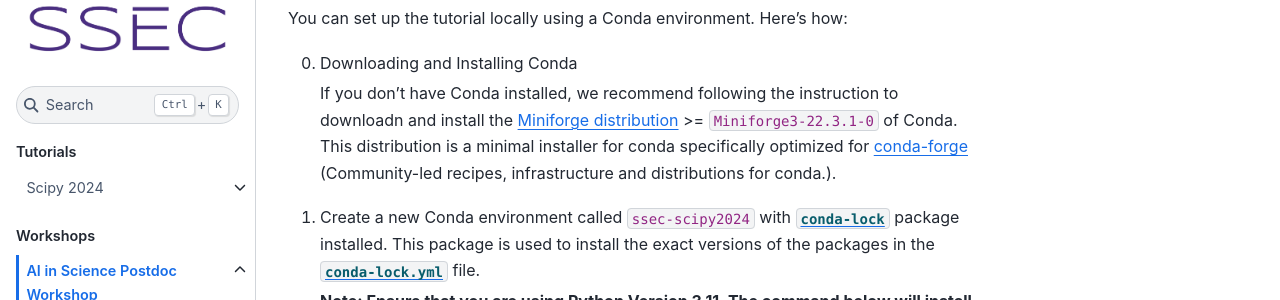
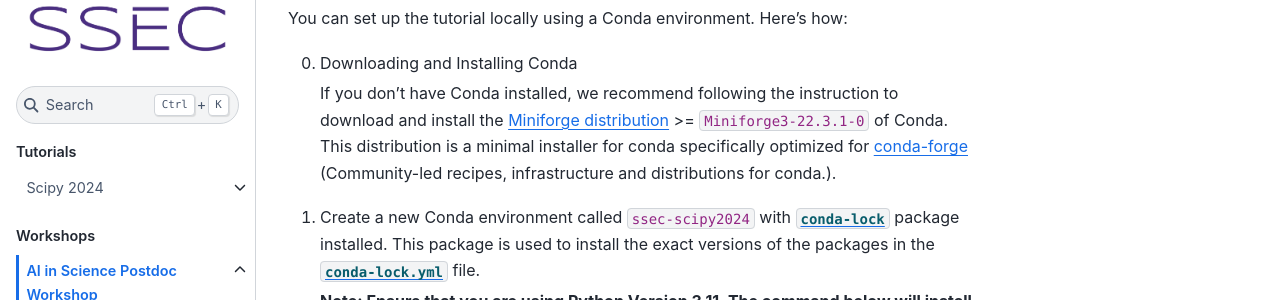
Before and after one commit to uw-ssec/tutorials, a Jupyter Book: the page built from AI_Postdoc_Workshop/module1/setup.md, in a window 1280 px wide and 1400 px high, scrolled down 977 px. Shown: the part 177-477 px from the top of the window. Built offline with Jupyter Book 1.0.4 settings and Sphinx 7.4.7 and the Sphinx Book theme 1.1.4, drawn with Linux system fonts in a browser that asks for light colours; pages that are not in the unit, such as notebooks, are missing from menus; some of the changed text lies outside the part shown.

Commit message:
chore: Proofreading of the AI Postdoc Workshop materials

```diff
--- a/AI_Postdoc_Workshop/module1/setup.md
+++ b/AI_Postdoc_Workshop/module1/setup.md
@@ -51,7 +51,7 @@ You can set up the tutorial locally using a Conda environment. Here's how:
 0. Downloading and Installing Conda
 
    If you don't have Conda installed, we recommend following the instruction to
-   downloadn and install the
+   download and install the
    [Miniforge distribution](https://github.com/conda-forge/miniforge) >=
    `Miniforge3-22.3.1-0` of Conda. This distribution is a minimal installer for
    conda specifically optimized for [conda-forge](https://conda-forge.org/)
```
Also changed, not shown: other parts of AI_Postdoc_Workshop/module1/setup.md (+1 -1 lines), 6 other files.
